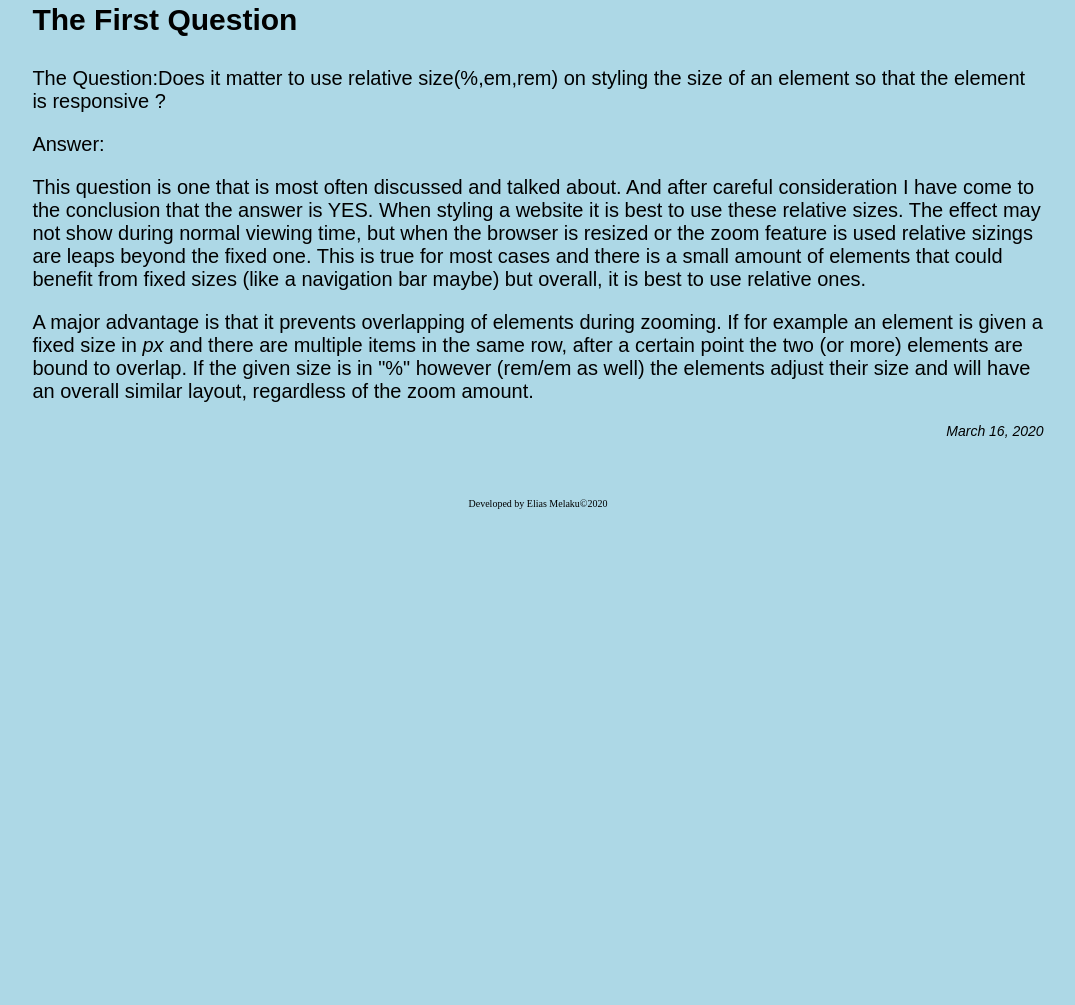
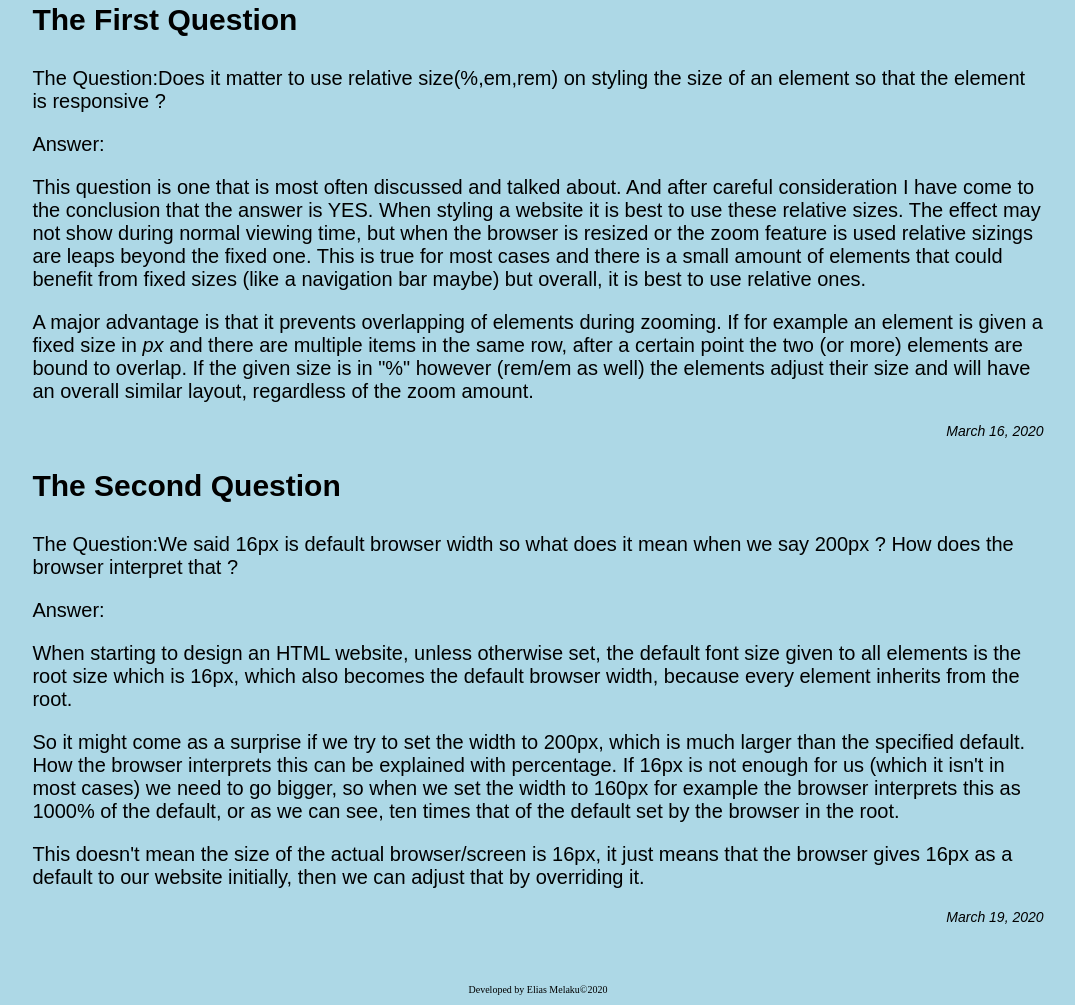
Before and after one commit to EliasMelaku/Assignment4_5, a plain HTML site: page blog.html in a window 1280 px wide. Shown: the part 118-1123 px from the top of the page, without its empty margins (102-1177 px from the left). Before the commit the page ends 800 px from the top, so only its background shows below. Drawn offline with Linux system fonts and the light colour scheme.

Commit message:
Some content and layout changes

```diff
--- a/blog.html
+++ b/blog.html
@@ -51,6 +51,42 @@
             </article>
             <p class="Date">March 16, 2020</p>
         </section>
+
+        <!--My second post-->
+        <section>
+            <p class="Title">The Second Question</p>
+            <article>
+                <p>
+                    The Question:We said 16px is default browser width so what does it mean when we say 200px ?
+                    How does the browser interpret that ?
+
+                </p>
+                <p>
+                    Answer:
+                </p>
+                <p>
+                    When starting to design an HTML website, unless otherwise set,
+                    the default font size given to all elements is the root size which is 16px, which also becomes the
+                    default browser width, because every element inherits from the root.
+
+                </p>
+                <p>
+                    So it might come as a surprise if we try to set the width to 200px, which is much larger
+                    than the specified default. How the browser interprets this can be explained with percentage.
+                    If 16px is not enough for us (which it isn't in most cases) we need to go bigger, so when we set the
+                    width to 160px for example the browser interprets this as 1000% of the default, or as we can see, ten times
+                    that of the default set by the browser in the root.
+                </p>
+                <p>
+                    This doesn't mean the size of the actual browser/screen is 16px, it just means that
+                    the browser gives 16px as a default to our website initially, then we can adjust
+                    that by overriding it.
+                </p>
+
+            </article>
+            <p class="Date">March 19, 2020</p>
+        </section>
+
             </div>
             <p id="developed_by">Developed by Elias Melaku&copy;2020</p>
 </body>
```
